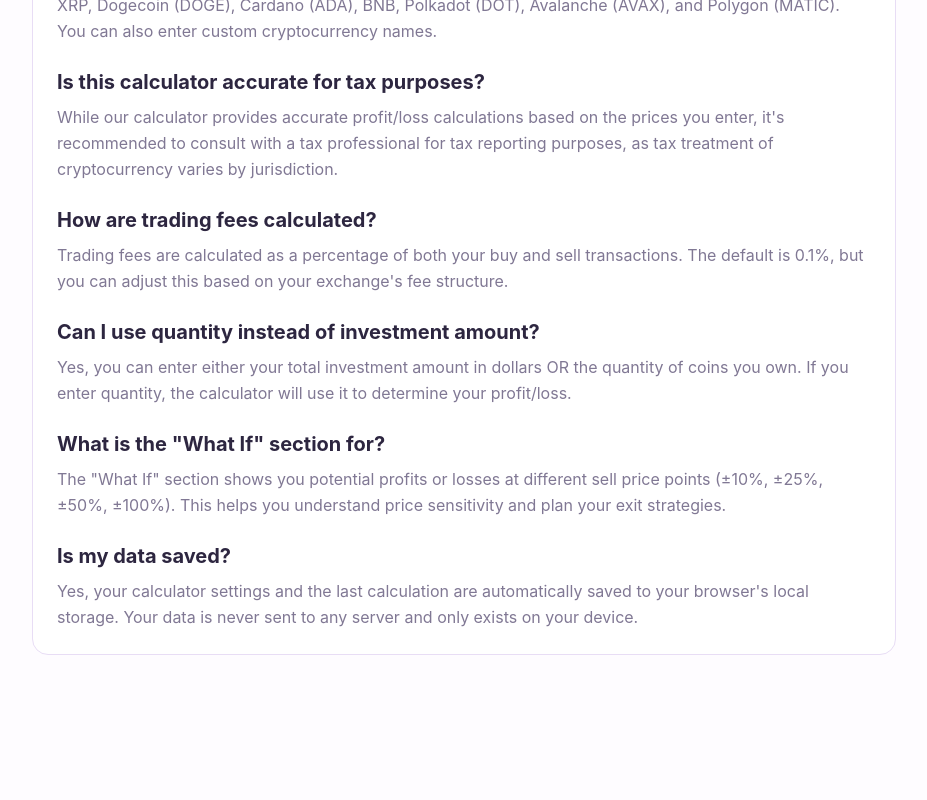
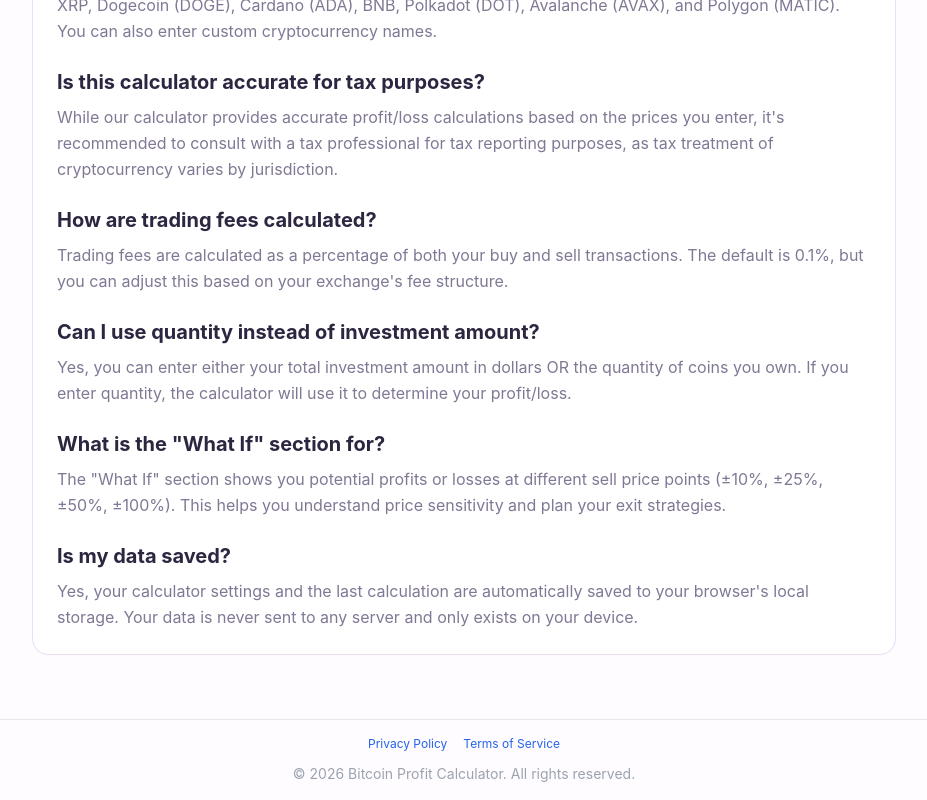
Before and after one commit to userlim/crypto-profit-calculator, a Next.js app: page / in a window 1280 px wide. Shown: the part 1497-2297 px from the top of the page, without its empty margins (176-1103 px from the left). Before the commit the page ends 2216 px from the top, so only its background shows below. Built offline with nearby package versions, Linux system fonts and the light colour scheme.

Commit message:
Add footer links

```diff
--- a/src/app/layout.tsx
+++ b/src/app/layout.tsx
@@ -83,7 +83,16 @@
           }}
         />
       </head>
-      <body>{children}</body>
+      <body>
+        {children}
+        <footer className="border-t border-gray-200 py-4 text-center text-sm text-gray-400">
+          <div className="flex flex-wrap justify-center gap-4 mb-3">
+            <a href="/privacy-policy" className="text-blue-600 hover:text-blue-800 text-xs">Privacy Policy</a>
+            <a href="/terms" className="text-blue-600 hover:text-blue-800 text-xs">Terms of Service</a>
+          </div>
+          &copy; 2026 Bitcoin Profit Calculator. All rights reserved.
+        </footer>
+      </body>
     </html>
   );
 }
```
